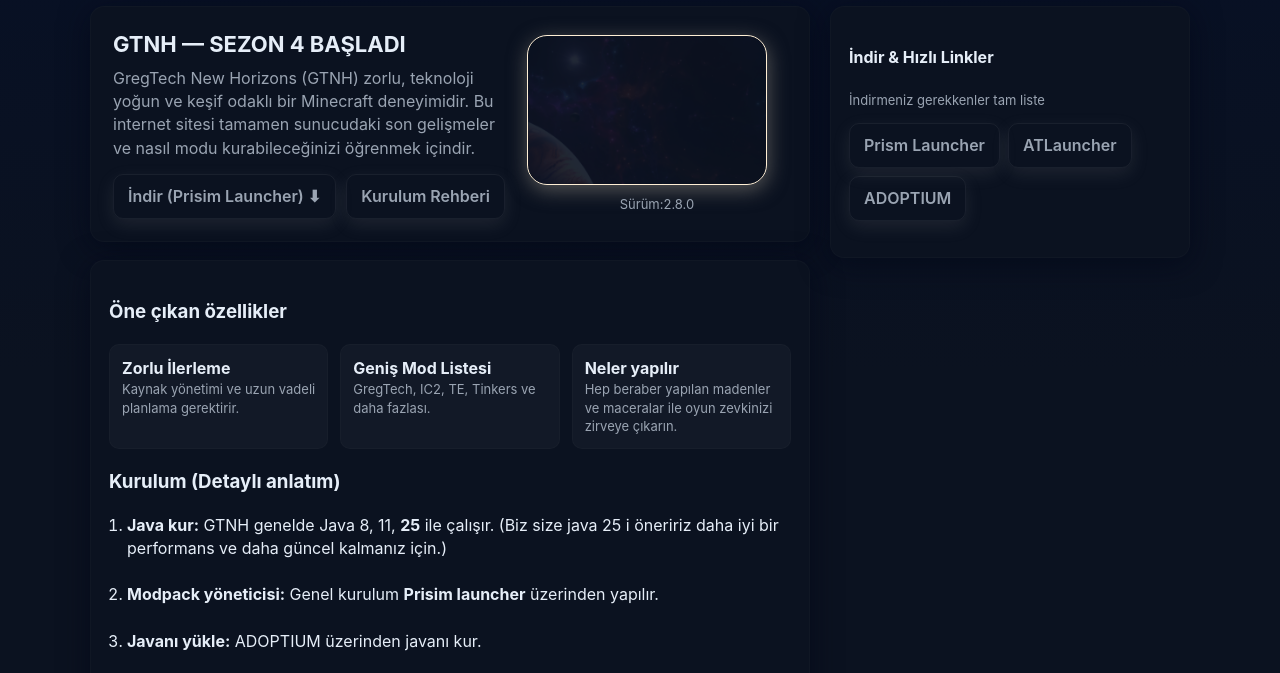
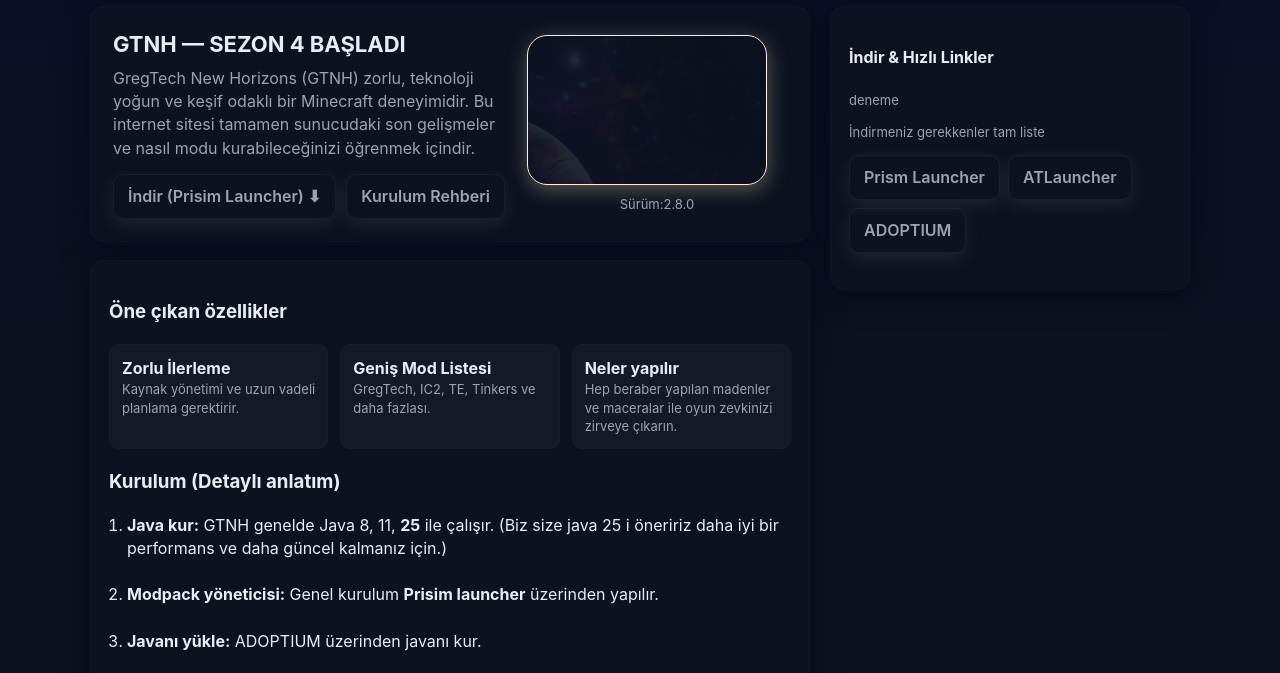
Before and after one commit to cankaan200772-code/cankaan200772-code.github.io, a website built with webpack: page index.html in a window 1280 px wide. Shown: the part 107-780 px from the top of the page. Built offline with nearby package versions, Linux system fonts and the light colour scheme.

Commit message:
güncelledim

```diff
--- a/index.html
+++ b/index.html
@@ -263,6 +263,7 @@
                 <h4>İndir & Hızlı Linkler</h4>
 
                 <p class="muted small"></p>
+              <p class="muted small">deneme</p>
 
 
                 <p class="muted small">İndirmeniz gerekkenler tam liste</p>
```
